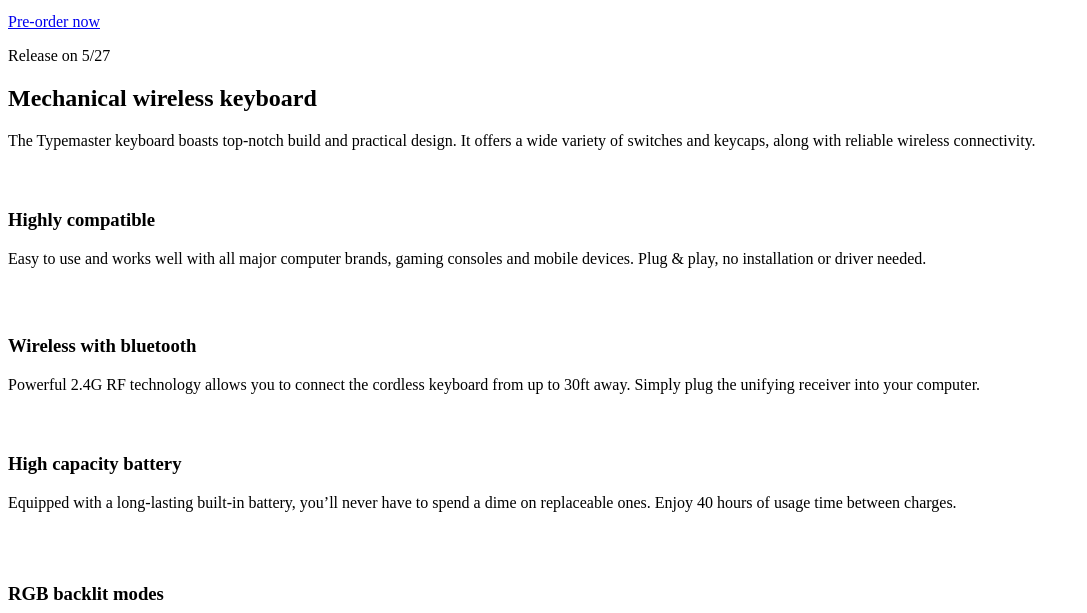
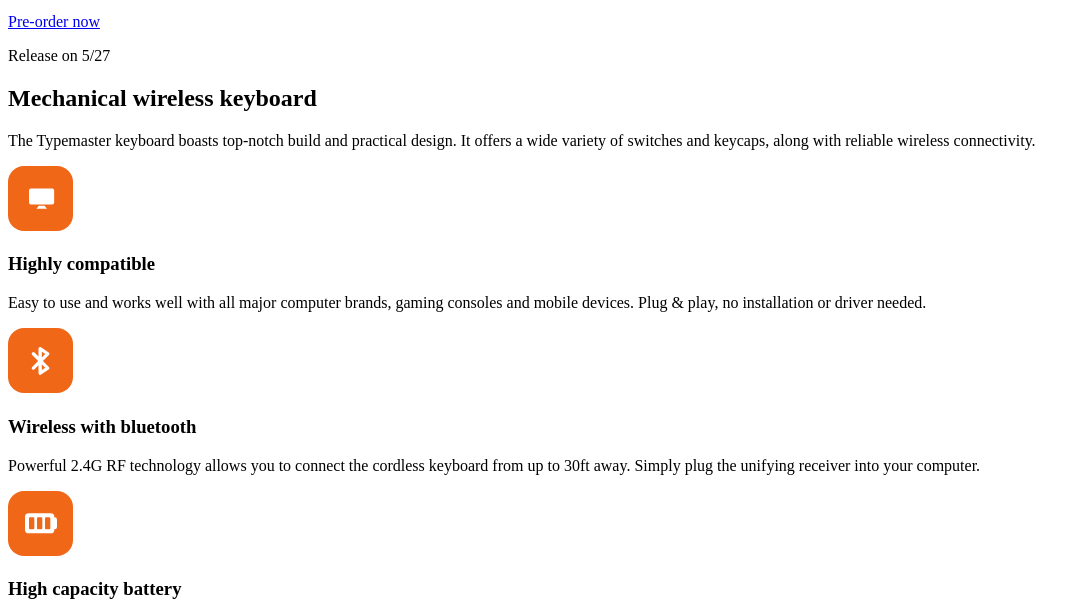
Before and after one commit to diegotorres9/typemaster-pre-launch-landing-page, a plain HTML site: page index.html in a window 1280 px wide. Shown: the part 187-800 px from the top of the page, without its empty margins (0-1087 px from the left). Drawn offline with Linux system fonts and the light colour scheme.

Commit message:
svg icon styling

```diff
--- a/index.html
+++ b/index.html
@@ -8,6 +8,13 @@
 
   <title>Frontend Mentor | Typemaster pre-launch landing page</title>
 
+  <style>
+    .features-grid svg {
+      height: 65px;
+      width: 65px;
+      border-radius: 16px;
+    }
+  </style>
 </head>
 <body>
   <header>
@@ -32,25 +39,25 @@
     <section class="features-grid">
 
       <div class="highly-compatible">
-        <svg class="compatible" width="26" height="21" xmlns="http://www.w3.org/2000/svg"><path d="M15.673 17.755l2.253 2.939H7.51l2.253-2.939h5.91zM23.183.45a1.96 1.96 0 011.96 1.96v12.08a1.96 1.96 0 01-1.96 1.96H1.96A1.96 1.96 0 010 14.489V2.41A1.96 1.96 0 011.96.448z" fill="#FFF" fill-rule="nonzero"/></svg>
+        <svg style="background-color: #F16718;" class="compatible" width="26" height="21" xmlns="http://www.w3.org/2000/svg"><path transform="translate(21 22)" d="M15.673 17.755l2.253 2.939H7.51l2.253-2.939h5.91zM23.183.45a1.96 1.96 0 011.96 1.96v12.08a1.96 1.96 0 01-1.96 1.96H1.96A1.96 1.96 0 010 14.489V2.41A1.96 1.96 0 011.96.448z" fill="#FFF" fill-rule="nonzero"/></svg>
         <h3>Highly compatible</h3>
         <p>Easy to use and works well with all major computer brands, gaming consoles and mobile devices. Plug & play, no installation or driver needed.</p>
       </div>
 
       <div class="bluetooth">
-        <svg width="19" height="28" xmlns="http://www.w3.org/2000/svg"><path d="M11.947 13.93l5.974-5.999a1.653 1.653 0 00-.25-2.537L10.076.282a1.663 1.663 0 00-2.592 1.37v7.942L3.533 5.6a1.641 1.641 0 00-2.326-.01 1.652 1.652 0 00-.01 2.336l5.953 6.002-5.953 6.002a1.653 1.653 0 00.01 2.338 1.64 1.64 0 002.326-.01l3.95-3.994v7.941c0 .61.348 1.172.887 1.459a1.659 1.659 0 001.705-.09l7.596-5.11a1.655 1.655 0 00.25-2.538l-5.974-5.996zm-1.111-9.173l3.358 2.26-3.358 3.372V4.757zm0 18.348v-5.632l3.358 3.372-3.358 2.26z" fill="#FFF" fill-rule="nonzero"/></svg>
+        <svg style="background-color: #F16718;" width="19" height="28" xmlns="http://www.w3.org/2000/svg"><path transform="translate(23 19)" d="M11.947 13.93l5.974-5.999a1.653 1.653 0 00-.25-2.537L10.076.282a1.663 1.663 0 00-2.592 1.37v7.942L3.533 5.6a1.641 1.641 0 00-2.326-.01 1.652 1.652 0 00-.01 2.336l5.953 6.002-5.953 6.002a1.653 1.653 0 00.01 2.338 1.64 1.64 0 002.326-.01l3.95-3.994v7.941c0 .61.348 1.172.887 1.459a1.659 1.659 0 001.705-.09l7.596-5.11a1.655 1.655 0 00.25-2.538l-5.974-5.996zm-1.111-9.173l3.358 2.26-3.358 3.372V4.757zm0 18.348v-5.632l3.358 3.372-3.358 2.26z" fill="#FFF" fill-rule="nonzero"/></svg>
         <h3>Wireless with bluetooth</h3>
         <p>Powerful 2.4G RF technology allows you to connect the cordless keyboard from up to 30ft away. Simply plug the unifying receiver into your computer.</p>
       </div>
 
       <div class="battery">
-        <svg width="32" height="21" xmlns="http://www.w3.org/2000/svg"><path d="M29.655 4.333h-.322V4A3.67 3.67 0 0025.667.333h-22A3.67 3.67 0 000 4v12.667a3.67 3.67 0 003.667 3.666h22a3.67 3.67 0 003.666-3.666v-.334h.322A2.336 2.336 0 0031.988 14V6.667a2.336 2.336 0 00-2.333-2.334zm-20.322 11a1 1 0 01-1 1H5a1 1 0 01-1-1v-10a1 1 0 011-1h3.333a1 1 0 011 1v10zm8 0a1 1 0 01-1 1H13a1 1 0 01-1-1v-10a1 1 0 011-1h3.333a1 1 0 011 1v10zm8 0a1 1 0 01-1 1H21a1 1 0 01-1-1v-10a1 1 0 011-1h3.333a1 1 0 011 1v10z" fill="#FFF" fill-rule="nonzero"/></svg>
+        <svg style="background-color: #F16718;" width="32" height="21" xmlns="http://www.w3.org/2000/svg"><path transform="translate(17 22)" d="M29.655 4.333h-.322V4A3.67 3.67 0 0025.667.333h-22A3.67 3.67 0 000 4v12.667a3.67 3.67 0 003.667 3.666h22a3.67 3.67 0 003.666-3.666v-.334h.322A2.336 2.336 0 0031.988 14V6.667a2.336 2.336 0 00-2.333-2.334zm-20.322 11a1 1 0 01-1 1H5a1 1 0 01-1-1v-10a1 1 0 011-1h3.333a1 1 0 011 1v10zm8 0a1 1 0 01-1 1H13a1 1 0 01-1-1v-10a1 1 0 011-1h3.333a1 1 0 011 1v10zm8 0a1 1 0 01-1 1H21a1 1 0 01-1-1v-10a1 1 0 011-1h3.333a1 1 0 011 1v10z" fill="#FFF" fill-rule="nonzero"/></svg>
         <h3>High capacity battery</h3>
         <p>Equipped with a long-lasting built-in battery, you’ll never have to spend a dime on replaceable ones. Enjoy 40 hours of usage time between charges.</p>
       </div>
 
       <div class="backlit-modes">
-        <svg width="32" height="32" xmlns="http://www.w3.org/2000/svg"><path d="M20 28v1.667A2.345 2.345 0 0117.667 32h-3.334C13.213 32 12 31.147 12 29.28V28h8zm5.47-3.947l1.845 1.846a1 1 0 11-1.415 1.414l-1.845-1.845a1 1 0 111.414-1.415zm-17.523 0a1 1 0 010 1.415L6.1 27.313a.997.997 0 01-1.414 0 1 1 0 010-1.414l1.845-1.846a1 1 0 011.415 0zM14 6.88c2.813-.6 5.693.093 7.88 1.867A9.297 9.297 0 0125.333 16c0 2.88-1.306 5.547-3.56 7.333-.92.72-1.52 1.654-1.706 2.667v.013C20.04 26 20.027 26 20 26h-8l-.047.002-.046.011V26c-.187-1.053-.734-1.96-1.52-2.547-2.907-2.2-4.267-5.8-3.52-9.426.733-3.534 3.6-6.414 7.133-7.147zM31 15a1 1 0 010 2h-2.61a1 1 0 010-2H31zM3.61 15a1 1 0 010 2H1a1 1 0 010-2h2.61zm12.723-5c-.546 0-1 .453-1 1 0 .547.454 1 1 1A3.665 3.665 0 0120 15.667c0 .546.453 1 1 1 .547 0 1-.454 1-1A5.679 5.679 0 0016.333 10zm10.982-5.315a1 1 0 010 1.415l-1.846 1.845a1.003 1.003 0 01-1.414 0 1 1 0 010-1.414L25.9 4.685a1 1 0 011.415 0zm-21.214 0l1.846 1.846a1 1 0 11-1.415 1.414L4.687 6.1A1 1 0 116.1 4.685zM16 0a1 1 0 011 1v2.61a1 1 0 01-2 0V1a1 1 0 011-1z" fill="#FFF" fill-rule="nonzero"/></svg>
+        <svg style="background-color: #F16718;" width="32" height="32" xmlns="http://www.w3.org/2000/svg"><path transform="translate(17 15)" d="M20 28v1.667A2.345 2.345 0 0117.667 32h-3.334C13.213 32 12 31.147 12 29.28V28h8zm5.47-3.947l1.845 1.846a1 1 0 11-1.415 1.414l-1.845-1.845a1 1 0 111.414-1.415zm-17.523 0a1 1 0 010 1.415L6.1 27.313a.997.997 0 01-1.414 0 1 1 0 010-1.414l1.845-1.846a1 1 0 011.415 0zM14 6.88c2.813-.6 5.693.093 7.88 1.867A9.297 9.297 0 0125.333 16c0 2.88-1.306 5.547-3.56 7.333-.92.72-1.52 1.654-1.706 2.667v.013C20.04 26 20.027 26 20 26h-8l-.047.002-.046.011V26c-.187-1.053-.734-1.96-1.52-2.547-2.907-2.2-4.267-5.8-3.52-9.426.733-3.534 3.6-6.414 7.133-7.147zM31 15a1 1 0 010 2h-2.61a1 1 0 010-2H31zM3.61 15a1 1 0 010 2H1a1 1 0 010-2h2.61zm12.723-5c-.546 0-1 .453-1 1 0 .547.454 1 1 1A3.665 3.665 0 0120 15.667c0 .546.453 1 1 1 .547 0 1-.454 1-1A5.679 5.679 0 0016.333 10zm10.982-5.315a1 1 0 010 1.415l-1.846 1.845a1.003 1.003 0 01-1.414 0 1 1 0 010-1.414L25.9 4.685a1 1 0 011.415 0zm-21.214 0l1.846 1.846a1 1 0 11-1.415 1.414L4.687 6.1A1 1 0 116.1 4.685zM16 0a1 1 0 011 1v2.61a1 1 0 01-2 0V1a1 1 0 011-1z" fill="#FFF" fill-rule="nonzero"/></svg>
         <h3>RGB backlit modes</h3>
         <p>Choose from 4 backlight brightness levels and adjustable breathing speed. Each key glows intensely in the dark and helps you type in low light conditions.</p>
       </div>
```
